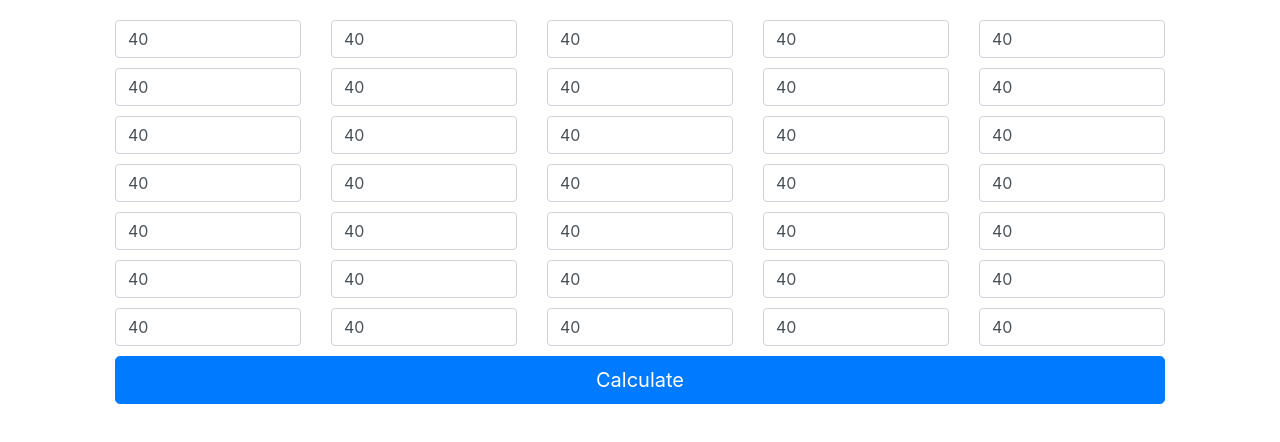
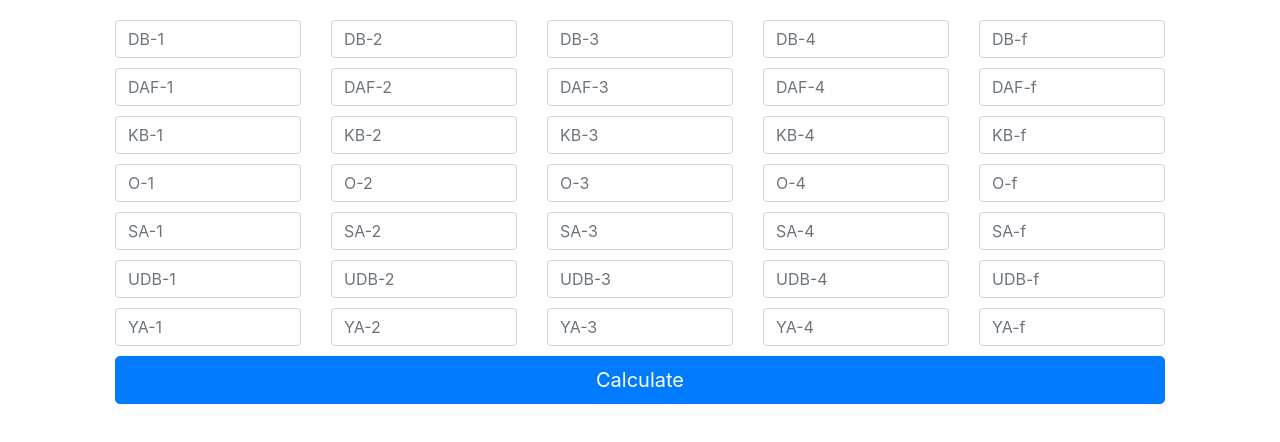
Before and after one commit to ifatihyildirim/average-grade-calculator, a plain HTML site: page index.html in a window 1280 px wide. Drawn offline with nearby package versions, Linux system fonts and the light colour scheme.

Commit message:
edited html

```diff
--- a/index.html
+++ b/index.html
@@ -50,14 +50,14 @@
             O: 5.0,
             SA: 6.0,
             UDB: 3.0,
-            Ya: 5.0,
+            YA: 5.0,
         };
 
         function HTMLInputParticle(key) {
             var result = '';
 
             sub.forEach(function(element) {
-                result += `<div class="col"><input type="number" max="100" min="0" value="40" class="form-control" id="${key}-${element}" placeholder=""></div>`;
+                result += `<div class="col"><input type="number" max="100" min="0" class="form-control" id="${key}-${element}" placeholder="${key}-${element}"></div>`;
 
             });
 
```
